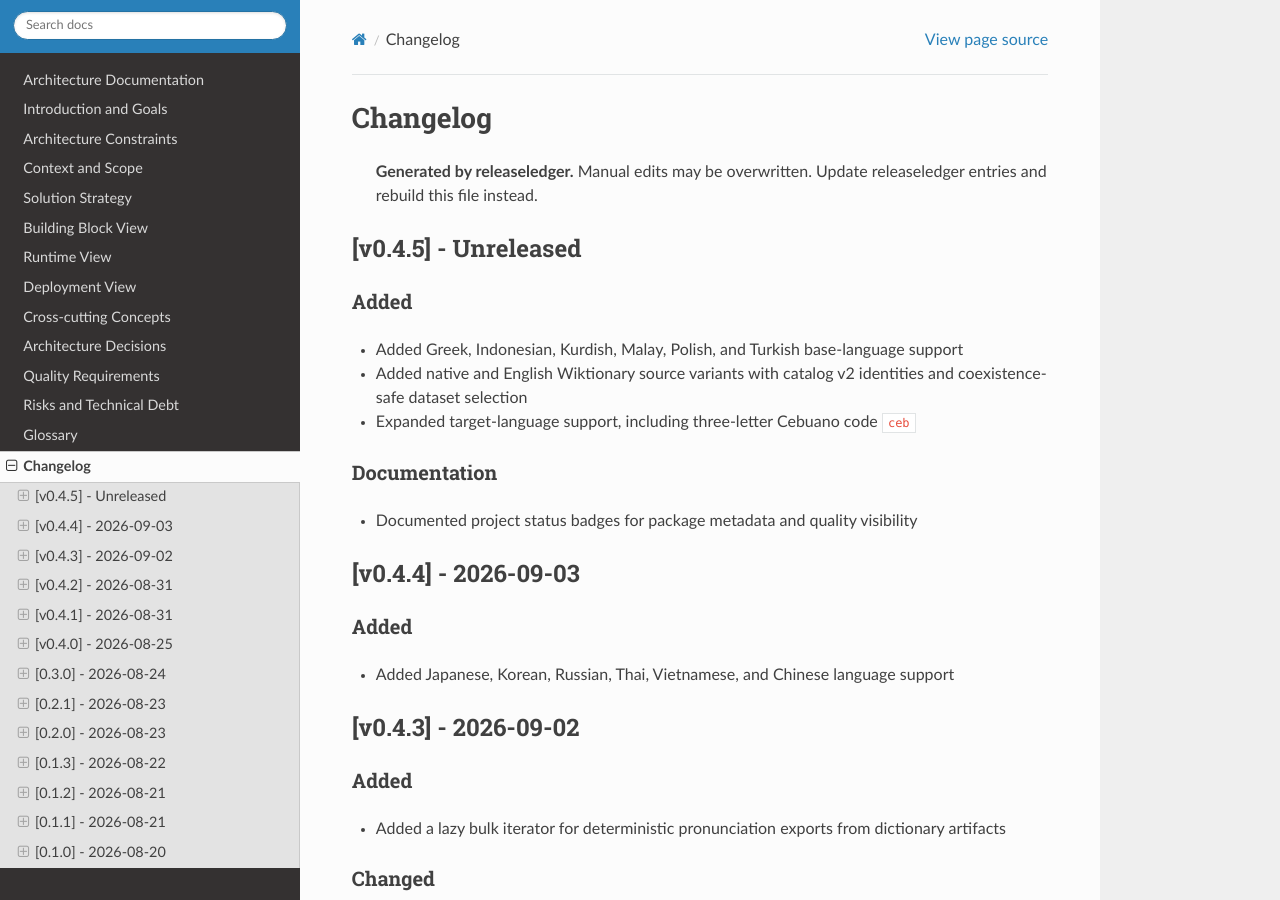
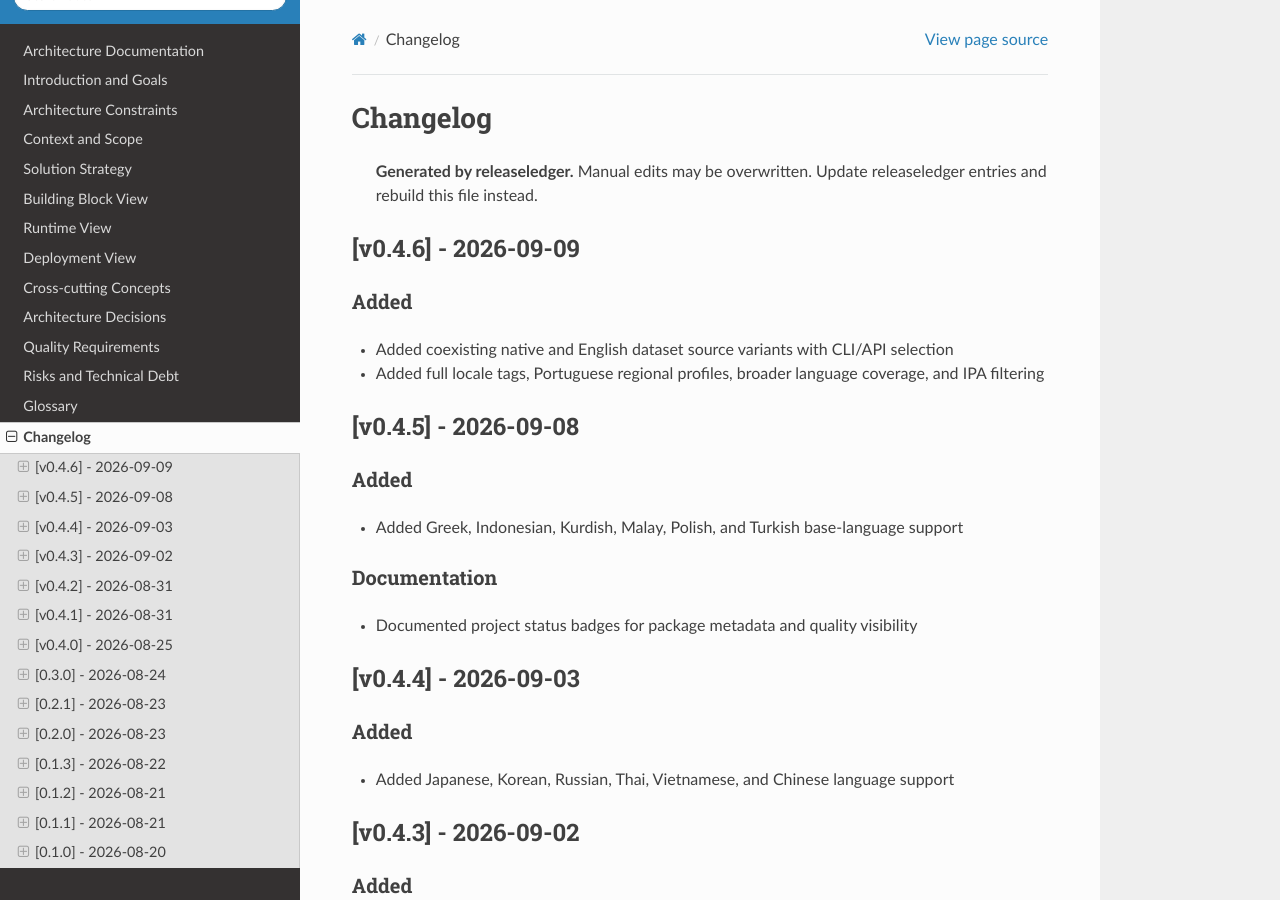
Before and after one commit to buchwandler/lexhint, a Sphinx documentation site: the page built from docs/changelog.md, in a window 1280 px wide and 900 px high. Built offline with Sphinx 7.4.7 and the Read the Docs theme 3.1.0, drawn with Linux system fonts in a browser that asks for light colours.

Commit message:
doc: changelog

```diff
--- a/docs/changelog.md
+++ b/docs/changelog.md
@@ -2,13 +2,20 @@
 
 > **Generated by releaseledger.** Manual edits may be overwritten. Update releaseledger entries and rebuild this file instead.
 
-## [v0.4.5] - Unreleased
+## [v0.4.6] - 2026-09-09
+
+### Added
+
+- Added coexisting native and English dataset source variants with CLI/API selection
+- Added full locale tags, Portuguese regional profiles, broader language coverage, and IPA filtering
+
+<!-- generated by releaseledger -->
+
+## [v0.4.5] - 2026-09-08
 
 ### Added
 
 - Added Greek, Indonesian, Kurdish, Malay, Polish, and Turkish base-language support
-- Added native and English Wiktionary source variants with catalog v2 identities and coexistence-safe dataset selection
-- Expanded target-language support, including three-letter Cebuano code `ceb`
 
 ### Documentation
 
```
Also changed, not shown: docs/architecture.md (+0 -12 lines), .ledger/archledger/data/profiles/arc42/sections/content-0001.md, .ledger/archledger/data/profiles/arc42/sections/content-0006.md, .ledger/releaseledger/data/ledgers/main/releases/v0.4.6/entries/entry-0001.md (added), .ledger/releaseledger/data/ledgers/main/releases/v0.4.6/entries/entry-0002.md (added), .ledger/releaseledger/data/ledgers/main/releases/v0.4.6/release.md, 3 other files.
